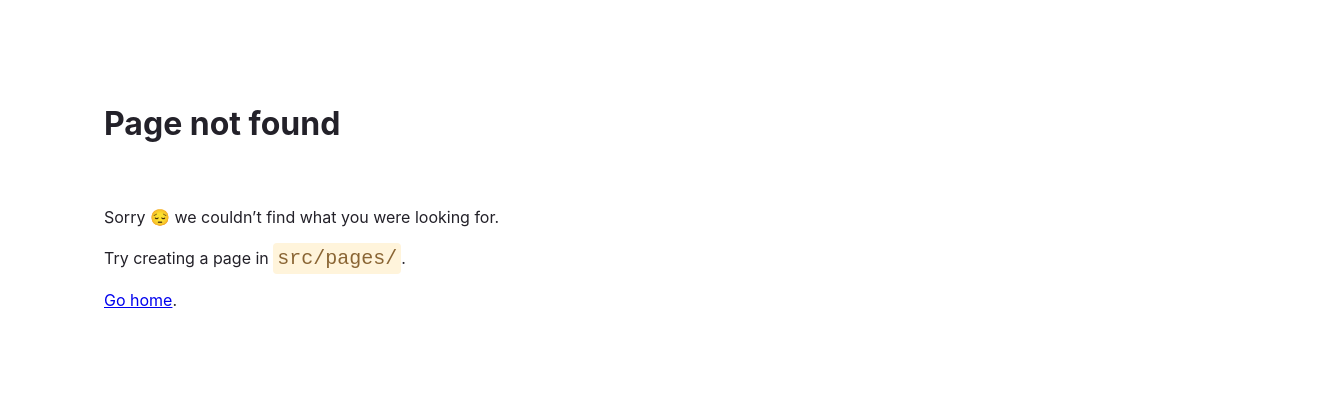
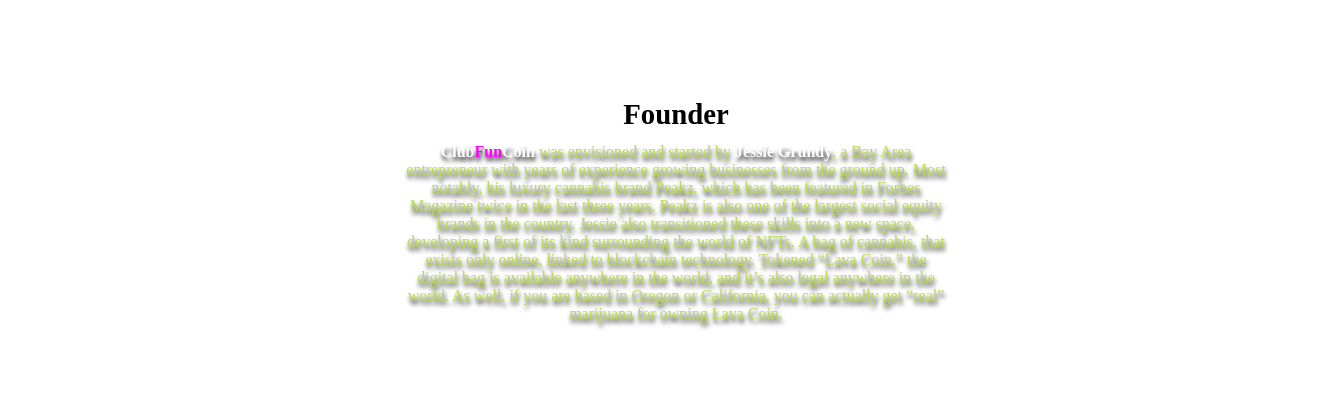
Before and after one commit to JustScience/cfc-mst, a Gatsby site: page /founder in a window 1280 px wide. Before the commit this address had no page. Shown: the whole page, 1344 px wide, since content can reach past the window. Built offline with nearby package versions, Linux system fonts and the light colour scheme; Gatsby itself is replaced by a stand-in of ours.

Commit message:
Finish MVP

```diff
--- /dev/null
+++ b/src/pages/founder.js
@@ -0,0 +1,50 @@
+import React from 'react'
+import styled from "styled-components"
+import media from "../components/media"
+
+const FounderWrap = styled.section `
+    background-position: center;
+    background-repeat: none;
+    background-size: cover;
+    display: flex;
+    flex-direction: column;
+    height: 100%;
+    justify-content: flex-start;
+    margin: 0;
+    padding: 90px 36px;
+    width: 100%;
+`
+const SectionTitle = styled.h3`
+    font-size: 1.8em;
+    margin: 0;
+    margin-bottom: 12px;
+    padding: 0;
+    text-align: center;
+`
+const Text = styled.p`
+    color: #bada55;
+    font-weight: 500;
+    margin: 0 auto;
+    text-align: justify;
+    text-shadow: 1px 4px 4px rgba(0,0,0,0.9);
+    max-width: 540px;
+
+    ${media.tablet`
+        text-align: center;;
+    `};
+
+    strong {color:white;}
+    span {color:magenta;}
+`
+
+
+export default function Founder() {
+    return (
+        <FounderWrap>
+            <SectionTitle>Founder</SectionTitle>
+            <Text>
+            <strong>Club<span>Fun</span>Coin</strong> was envisioned and started by <strong>Jessie Grundy</strong>, a Bay Area entrepreneur with years of experience growing businesses from the ground up. Most notably, his luxury cannabis brand Peakz, which has been featured in Forbes Magazine twice in the last three years. Peakz is also one of the largest social equity brands in the country. Jessie also transitioned these skills into a new space, developing a first of its kind surrounding the world of NFTs. A bag of cannabis, that exists only online, linked to blockchain technology. Tokened “Lava Coin,” the digital bag is available anywhere in the world, and it’s also legal anywhere in the world. As well, if you are based in Oregon or California, you can actually get “real” marijuana for owning Lava Coin.
+            </Text>
+        </FounderWrap>
+    )
+}
--- a/src/pages/index.js
+++ b/src/pages/index.js
@@ -12,6 +12,7 @@
 import About from "./about"
 import Roadmap from "./roadmap"
 import Tokenomics from "./tokenomics"
+import Founder from "./founder"
 import Contact from "./contact"
 
 // styles
@@ -33,8 +34,9 @@
       </Fullscreen>
 
       <About />
+      <Tokenomics />
       <Roadmap />
-      <Tokenomics />
+      <Founder />
       <Contact />
 
       <Footer />
```
Also changed, not shown: src/components/header.js (+6 -6 lines), src/pages/tokenomics.js (+16 -10 lines).
